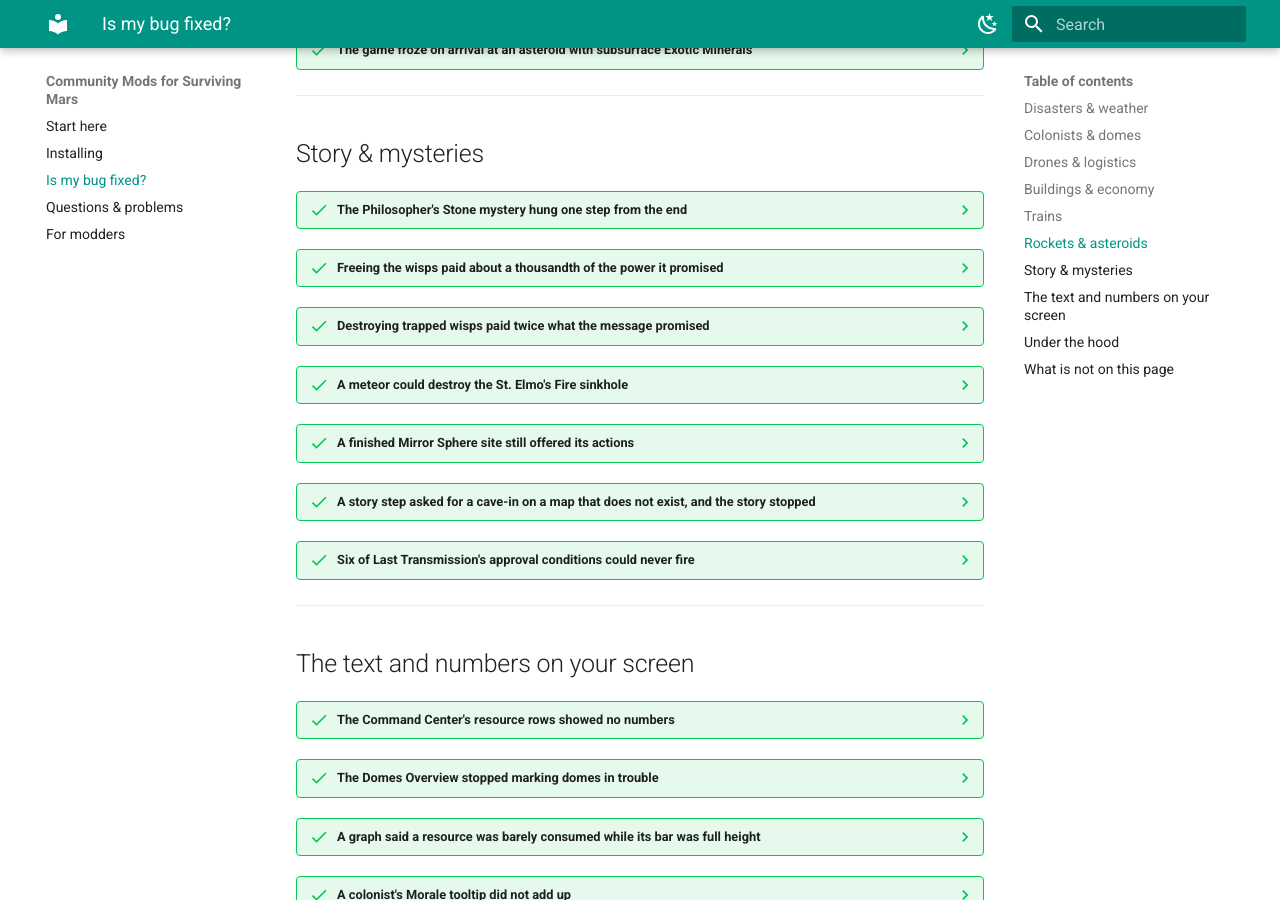
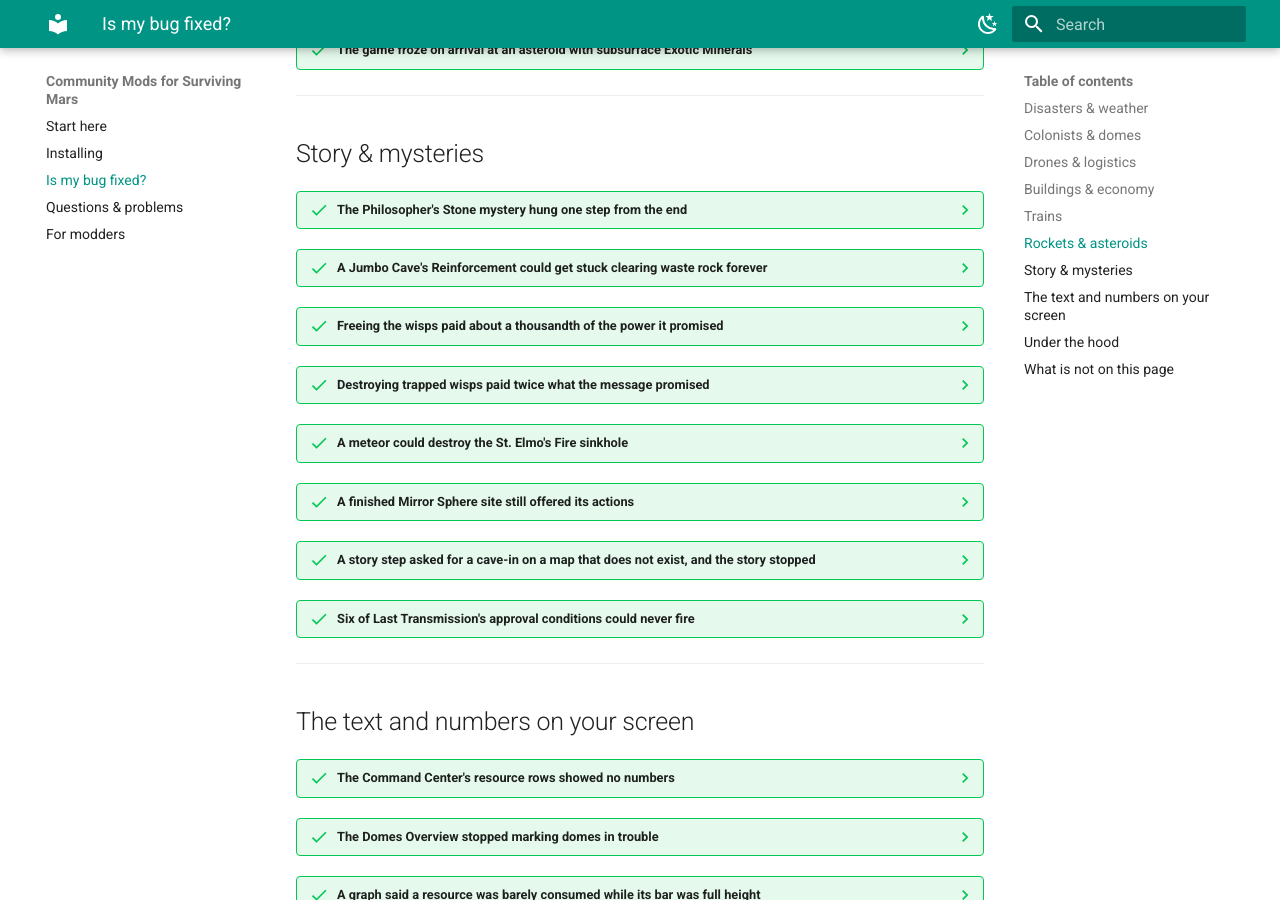
Before and after one commit to catt144/SMR-CommunityMods, an MkDocs documentation site: the page built from content/fix-list.md, in a window 1280 px wide and 900 px high, scrolled down 4868 px. Built offline with MkDocs 1.6.1 and Material for MkDocs 9.7.7, drawn with Linux system fonts in a browser that asks for light colours; part of the change alters nothing that is shown.

Commit message:
fix list: F110 Jumbo Cave Reinforcement waste-rock wedge (Story & mysteries)
A Jumbo Cave's Reinforcement could stay stuck clearing an unreachable waste rock
forever, so the mystery never completed. Written in player voice; says it repairs
a save already stuck. Total 81 -> 82; Story & mysteries 7 -> 8; section tally sums.

Co-Authored-By: Claude Opus 4.8 (1M context) <noreply@anthropic.com>

```diff
--- a/content/fix-list.md
+++ b/content/fix-list.md
@@ -831,6 +831,20 @@ saw, what was wrong underneath, and what happens now.
     **After the fix:** the mystery finishes whether you answered the popup
     promptly or not.
 
+??? success "A Jumbo Cave's Reinforcement could get stuck clearing waste rock forever"
+    **What you saw:** a Jumbo Cave mystery stuck on its Reinforcement step — the
+    construction site sat "clearing" a patch of waste rock that never finished,
+    the Reinforcement never built, and the mystery never completed.
+
+    **What was wrong:** one piece of waste rock on the site sat where the drones
+    could not reach it. The game files an unreachable rock away and stops trying
+    it, so the site never finished clearing, and the mystery step waited on a
+    Reinforcement that could never be built.
+
+    **After the fix:** the unreachable rock is cleared for you, the Reinforcement
+    builds, and the mystery carries on. Safe to add to a save where this is
+    already happening — the stuck rock is cleared automatically.
+
 ??? success "Freeing the wisps paid about a thousandth of the power it promised"
     **What you saw:** the St. Elmo's Fire reward for coexistence arriving as a
     rounding error.
```
